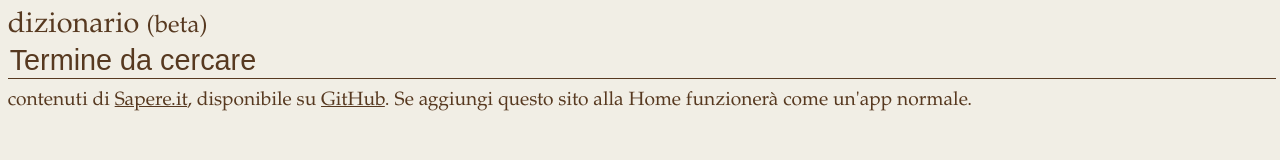
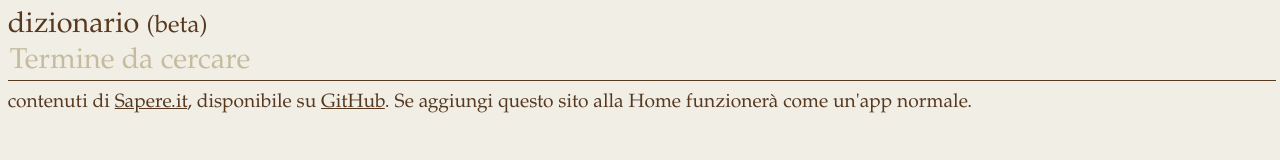
Before and after one commit to fregante/Sapere.it-Mobile, a plain HTML site: page index.html in a window 1280 px wide. Drawn offline with nearby package versions, Linux system fonts and the light colour scheme.

Commit message:
Match style in search box

```diff
--- a/style.css
+++ b/style.css
@@ -27,6 +27,7 @@ a {
 	text-transform: none;
 	display: block;
 	margin-bottom: 10px;
+	font-family: inherit;
 
 	-webkit-appearance: none;
 	background: none;
@@ -39,7 +40,7 @@ a {
 	border-bottom-color: inherit;
 }
 ::-webkit-input-placeholder {
-	color: inherit;
+	color: #c5bb9e;
 }
 
 h1, h2{
```
